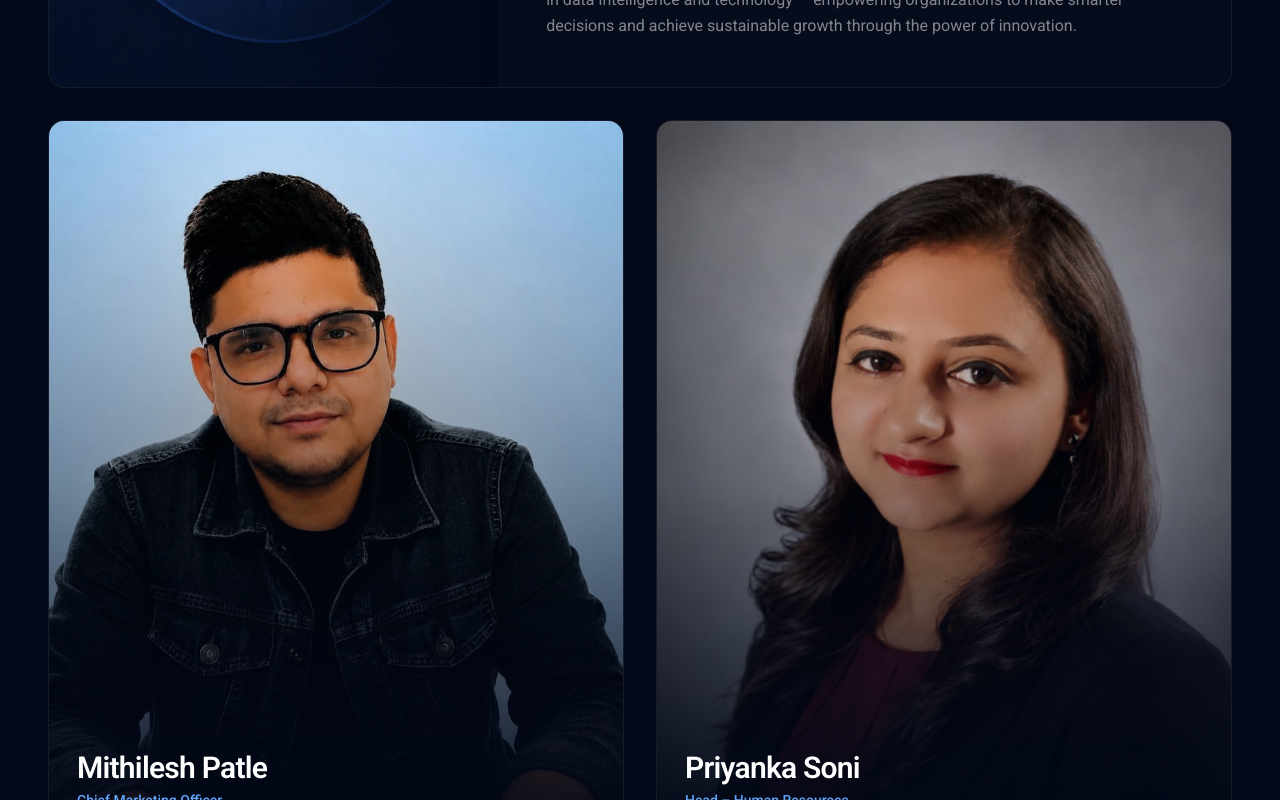
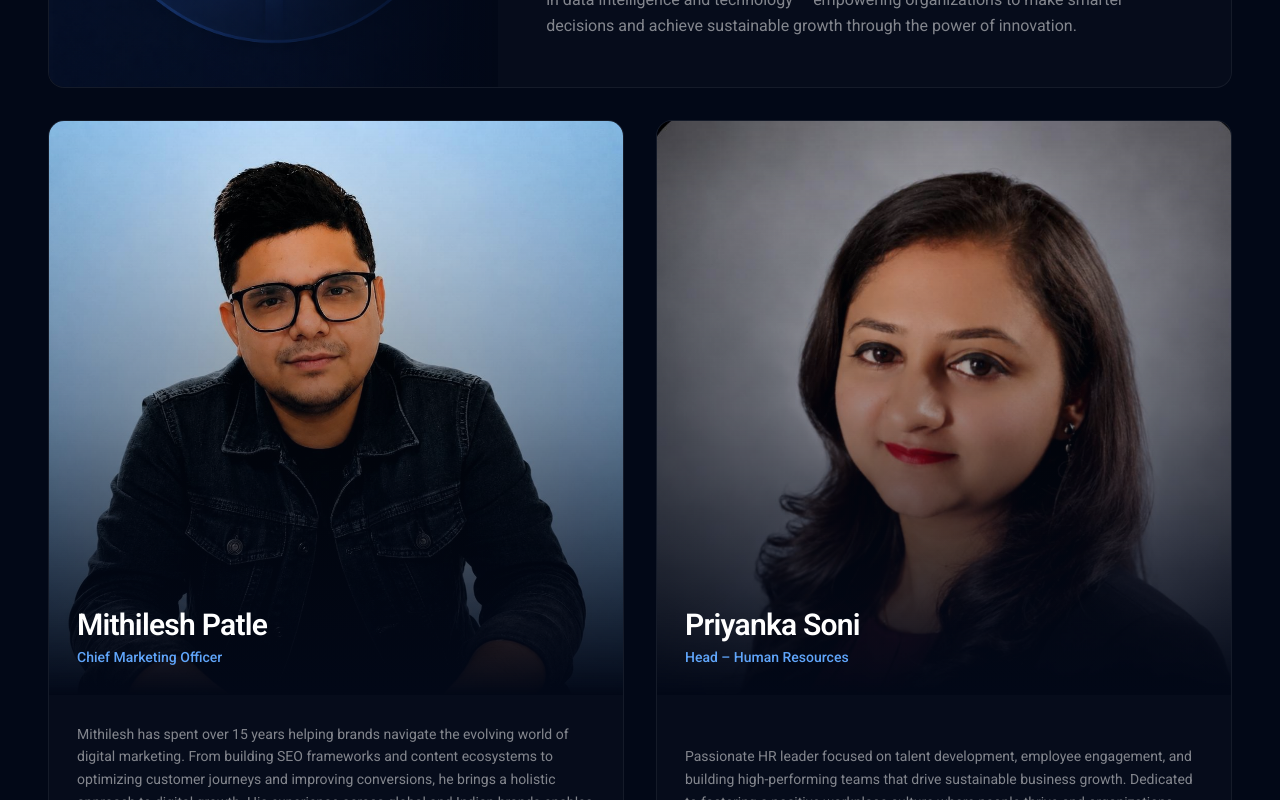
Before and after one commit to gunjan-wanjare/iitil, a Next.js app: page /team in a window 1280 px wide. Shown: the part 1460-2260 px from the top of the page. Built offline with nearby package versions, Linux system fonts and the light colour scheme.

Commit message:
image size fix

```diff
--- a/components/team/LeadershipCard.tsx
+++ b/components/team/LeadershipCard.tsx
@@ -18,6 +18,12 @@ const LeadershipCard = memo(function LeadershipCard({
   variant = "portrait",
 }: LeadershipCardProps) {
   const isLandscape = variant === "landscape";
+
+  // Logic: Only the first member (e.g., CEO) gets the taller aspect ratio (4/5),
+  // everyone else gets a perfect square (1/1).
+  // You can change 'index === 0' to a condition like 'member.role === "CEO"'
+  const isSpecialVariant = index === 0;
+  const portraitAspectRatio = isSpecialVariant ? "aspect-[4/5]" : "aspect-square";
 
   return (
     <motion.article
@@ -41,8 +47,8 @@ const LeadershipCard = memo(function LeadershipCard({
       <div
         className={`relative overflow-hidden flex-shrink-0
           ${isLandscape
-            ? "w-full md:w-[38%] aspect-[4/5] md:aspect-auto md:min-h-[400px]" // Increased height here
-            : "aspect-[4/5]" // Changed from 3/2 to 4/5 for more vertical height
+            ? "w-full md:w-[38%] aspect-[16/9] md:aspect-auto md:min-h-[320px]"
+            : portraitAspectRatio // Applies aspect-square to everyone except index 0
           }
         `}
       >
@@ -50,7 +56,6 @@ const LeadershipCard = memo(function LeadershipCard({
           className="absolute inset-0 group-hover:[transform:scale(1.06)] transition-transform duration-500 will-change-transform"
           style={{ transitionTimingFunction: "cubic-bezier(0.25,0.46,0.45,0.94)" }}
         >
-          {/* Note: Ensure TeamMemberImage applies 'object-cover' internally */}
           <TeamMemberImage
             src={member.image}
             alt={`Portrait of ${member.name}`}
```
